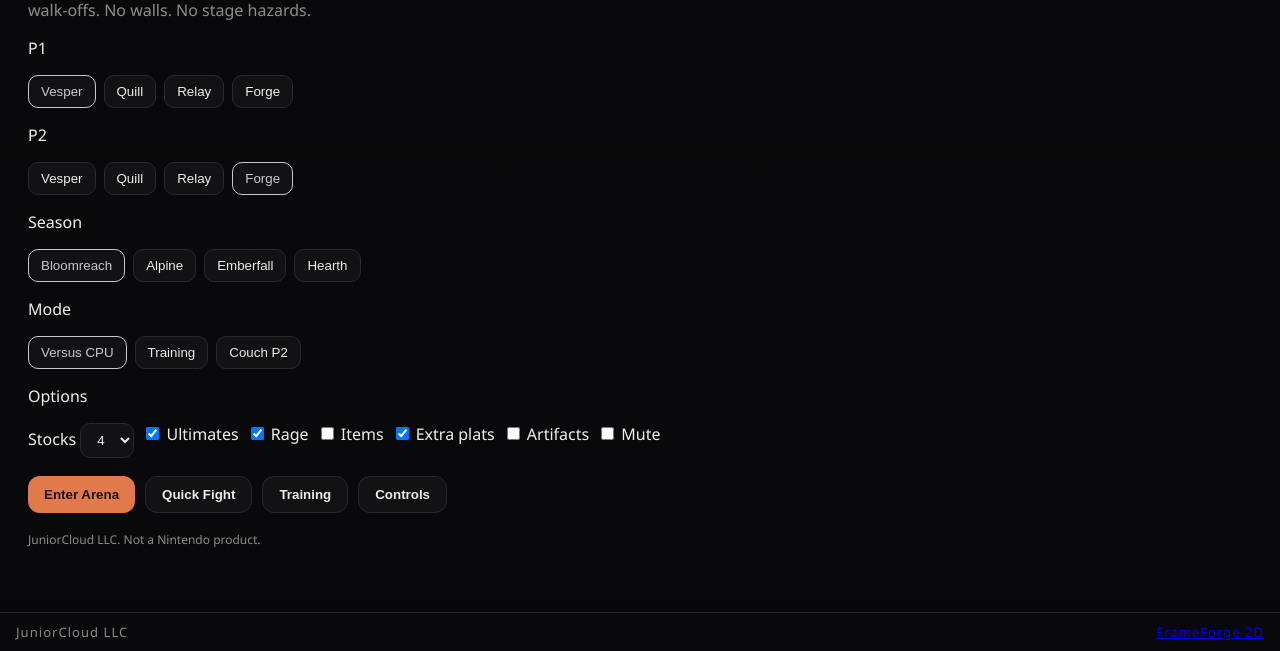
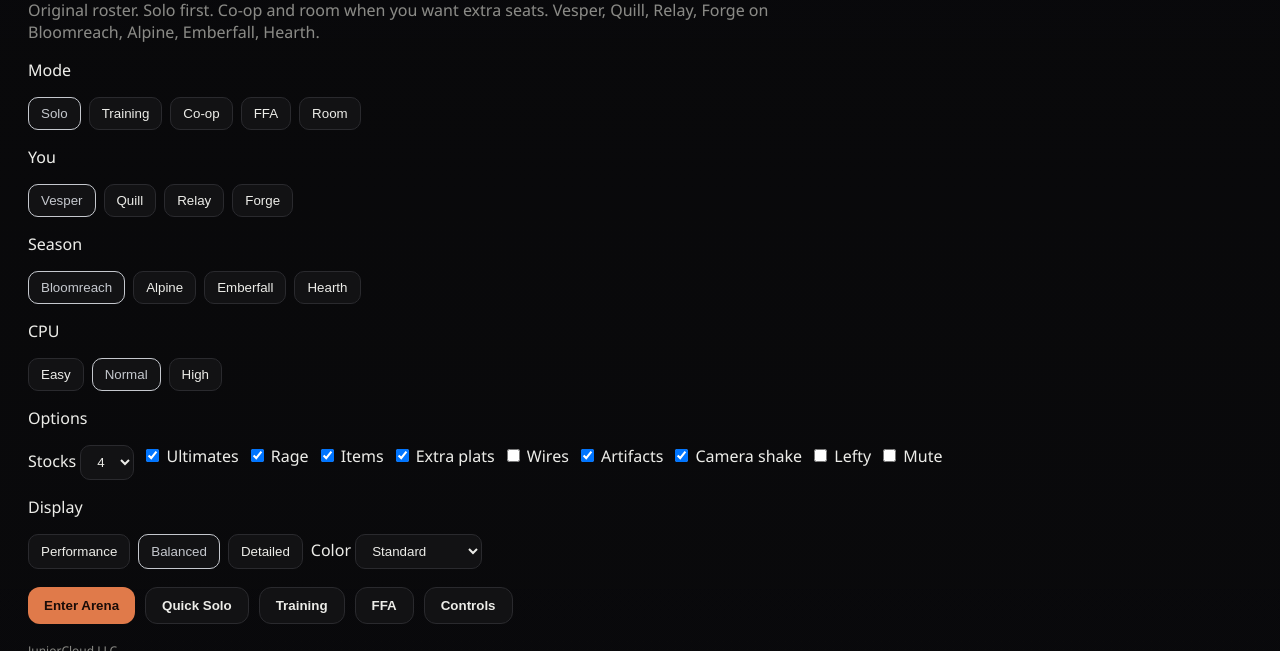
Before and after one commit to cloudcover95/FrameForge, a plain HTML site: page web3d-grok/index.html in a window 1280 px wide. Shown: the part 149-800 px from the top of the page. Drawn offline with nearby package versions, Linux system fonts and the light colour scheme; a script that the page names is missing.

Commit message:
web3d-grok: hybrid index.html menu (solo/ffa/room, items, plats, gfx).

```diff
--- a/web3d-grok/index.html
+++ b/web3d-grok/index.html
@@ -4,7 +4,7 @@
     <meta charset="utf-8" />
     <meta name="viewport" content="width=device-width, initial-scale=1, viewport-fit=cover" />
     <title>FrameForge</title>
-    <meta name="description" content="Local-first platform fighter. Four original toons, four season arenas. Not a Nintendo product." />
+    <meta name="description" content="Original roster platform fighter. Solo, co-op, room." />
     <link rel="stylesheet" href="./styles.css" />
   </head>
   <body>
@@ -24,11 +24,29 @@
         <div id="hud" hidden>
           <div id="hud-p1"></div>
           <div id="hud-p2"></div>
+          <div id="hud-p3" hidden></div>
+          <div id="hud-p4" hidden></div>
         </div>
         <div id="banner">Bloomreach</div>
         <div id="result" hidden></div>
+        <div id="combo" hidden></div>
+        <p id="coach">Ready</p>
         <div id="touch">
-          <div id="stick" aria-label="move"><span>MOVE</span></div>
+          <div id="bumpers">
+            <button type="button" data-pad="dodge">LB</button>
+            <button type="button" data-pad="smash">RB</button>
+          </div>
+          <div id="pads">
+            <div id="stick-wrap">
+              <div id="stick" aria-label="move">
+                <span class="quad q-up" data-q="up"></span>
+                <span class="quad q-down" data-q="down"></span>
+                <span class="quad q-left" data-q="left"></span>
+                <span class="quad q-right" data-q="right"></span>
+                <i id="knob"></i>
+                <span class="lab">MOVE</span>
+              </div>
+            </div>
             <div id="btns">
               <button type="button" data-pad="jump">JUMP</button>
               <button type="button" data-pad="attack">ATK</button>
@@ -38,25 +56,45 @@
               <button type="button" data-pad="ult">ULT</button>
             </div>
           </div>
+        </div>
         <section id="overlay">
+          <img id="hero-art" src="./art/banner.jpg" alt="" />
           <h1>FRAMEFORGE</h1>
           <p class="sub">
-            Local-first platform fighter. Vesper, Quill, Relay, and Forge on Bloomreach, Alpine, Emberfall, and Hearth.
-            No walk-offs. No walls. No stage hazards.
+            Original roster. Solo first. Co-op and room when you want extra seats.
+            Vesper, Quill, Relay, Forge on Bloomreach, Alpine, Emberfall, Hearth.
           </p>
-          <p>P1</p>
+          <p>Mode</p>
+          <div class="row" id="modes">
+            <button type="button" class="on" data-mode="solo">Solo</button>
+            <button type="button" data-mode="training">Training</button>
+            <button type="button" data-mode="coop">Co-op</button>
+            <button type="button" data-mode="ffa">FFA</button>
+            <button type="button" data-mode="room">Room</button>
+          </div>
+          <p>You</p>
           <div class="row">
             <button type="button" class="on" data-pick="p1:vesper">Vesper</button>
             <button type="button" data-pick="p1:quill">Quill</button>
             <button type="button" data-pick="p1:relay">Relay</button>
             <button type="button" data-pick="p1:forge">Forge</button>
           </div>
-          <p>P2</p>
+          <div id="ffa-row" hidden>
+            <p>Seats</p>
+            <div class="row">
+              <button type="button" data-seats="2">2</button>
+              <button type="button" data-seats="3">3</button>
+              <button type="button" class="on" data-seats="4">4</button>
+            </div>
+          </div>
+          <div id="opp-row" hidden>
+            <p>Partner / CPU</p>
             <div class="row">
               <button type="button" data-pick="p2:vesper">Vesper</button>
               <button type="button" data-pick="p2:quill">Quill</button>
               <button type="button" data-pick="p2:relay">Relay</button>
               <button type="button" class="on" data-pick="p2:forge">Forge</button>
+            </div>
           </div>
           <p>Season</p>
           <div class="row">
@@ -65,38 +103,73 @@
             <button type="button" data-stage="emberfall">Emberfall</button>
             <button type="button" data-stage="hearth">Hearth</button>
           </div>
-          <p>Mode</p>
-          <div class="row" id="modes">
-            <button type="button" class="on" data-mode="versus">Versus CPU</button>
-            <button type="button" data-mode="training">Training</button>
-            <button type="button" data-mode="couch">Couch P2</button>
+          <div id="room-row" hidden>
+            <p>Room</p>
+            <div class="row">
+              <input id="room-code" maxlength="4" placeholder="CODE" autocomplete="off" />
+              <button type="button" id="btn-host">Host</button>
+              <button type="button" id="btn-join">Join</button>
+              <span id="room-status">offline</span>
+            </div>
+          </div>
+          <p>CPU</p>
+          <div class="row" id="diff-row">
+            <button type="button" data-diff="easy">Easy</button>
+            <button type="button" class="on" data-diff="normal">Normal</button>
+            <button type="button" data-diff="high">High</button>
           </div>
           <p>Options</p>
           <div class="row">
             <label>Stocks <select id="stocks"><option>3</option><option selected>4</option><option>5</option></select></label>
             <label><input id="opt-ults" type="checkbox" checked /> Ultimates</label>
             <label><input id="opt-rage" type="checkbox" checked /> Rage</label>
-            <label><input id="opt-items" type="checkbox" /> Items</label>
+            <label><input id="opt-items" type="checkbox" checked /> Items</label>
             <label><input id="opt-plats" type="checkbox" checked /> Extra plats</label>
-            <label><input id="artifacts" type="checkbox" /> Artifacts</label>
+            <label><input id="opt-wires" type="checkbox" /> Wires</label>
+            <label><input id="artifacts" type="checkbox" checked /> Artifacts</label>
+            <label><input id="opt-shake" type="checkbox" checked /> Camera shake</label>
+            <label><input id="opt-lefty" type="checkbox" /> Lefty</label>
             <label><input id="mute" type="checkbox" /> Mute</label>
+          </div>
+          <p>Display</p>
+          <div class="row">
+            <button type="button" data-gfx="perf">Performance</button>
+            <button type="button" class="on" data-gfx="balanced">Balanced</button>
+            <button type="button" data-gfx="detailed">Detailed</button>
+            <label>Color <select id="opt-cb">
+              <option value="off" selected>Standard</option>
+              <option value="deut">Deuteranopia</option>
+              <option value="prot">Protanopia</option>
+              <option value="trit">Tritanopia</option>
+            </select></label>
           </div>
           <div class="actions">
             <button type="button" id="btn-enter">Enter Arena</button>
-            <button type="button" class="ghost" id="btn-quick">Quick Fight</button>
+            <button type="button" class="ghost" id="btn-quick">Quick Solo</button>
             <button type="button" class="ghost" id="btn-train">Training</button>
+            <button type="button" class="ghost" id="btn-ffa">FFA</button>
             <button type="button" class="ghost" id="btn-info">Controls</button>
           </div>
           <div id="info">
             <p><b>P1</b> WASD · W/Space jump · J attack · K special · L shield · I grab · U ult · O dodge · P/Esc pause.</p>
-            <p><b>P2</b> arrows · 1–6. <b>Phone</b> stick + pad.</p>
-            <p>JuniorCloud LLC. Not a Nintendo product.</p>
+            <p><b>Co-op</b> P2 arrows · 1–6. <b>Phone</b> stick + pad. Room uses the same 4-letter codes as 2D.</p>
+            <p><b>CPU</b> Easy wanders. Normal approaches and punishes shields. High edge-guards and mix grabs.</p>
+            <p><b>Wires</b> stage rails. <b>Lefty</b> flips stick and buttons. Display: Performance 60, Balanced 60, Detailed high-refresh render.</p>
+            <p>JuniorCloud LLC.</p>
           </div>
-          <p class="note">JuniorCloud LLC. Not a Nintendo product.</p>
+          <p class="note">JuniorCloud LLC.</p>
         </section>
       </div>
       <footer><span>JuniorCloud LLC</span> <a href="https://cloudcover95.itch.io/frameforge2d">FrameForge 2D</a></footer>
     </div>
+    <script type="importmap">
+      {
+        "imports": {
+          "three": "https://unpkg.com/three@0.160.1/build/three.module.js"
+        }
+      }
+    </script>
+    <script src="https://unpkg.com/peerjs@1.5.4/dist/peerjs.min.js"></script>
     <script type="module" src="./js/main.js"></script>
   </body>
 </html>
```
Lines whose indentation alone changed are shown as unchanged.
